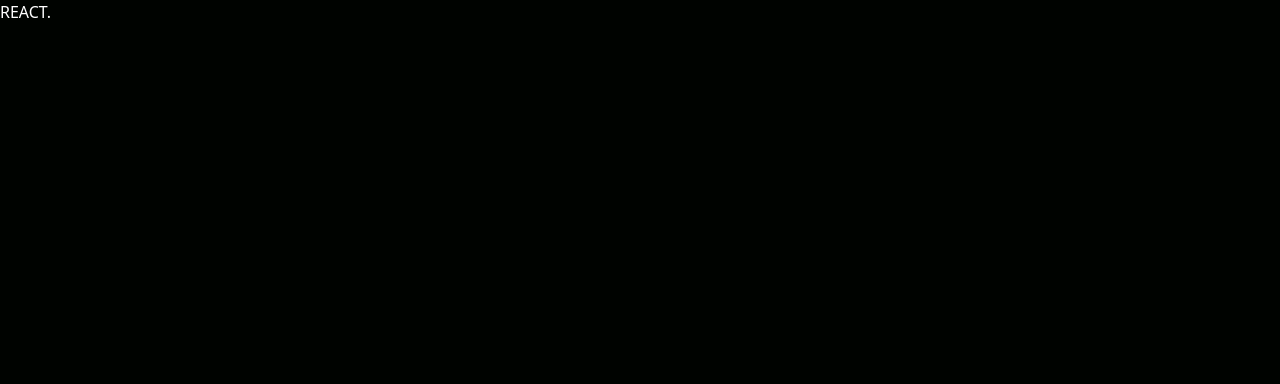
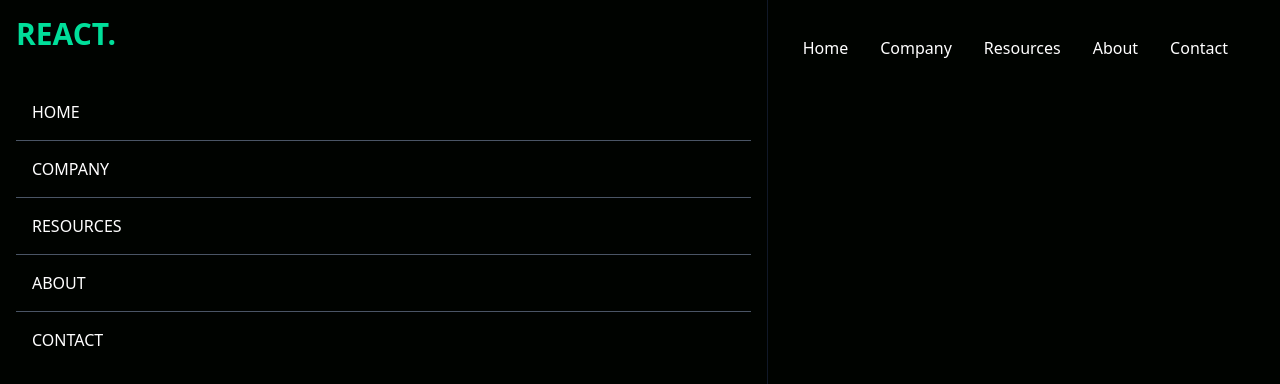
Before and after one commit to DhavitG/Data-monitor-react, a React (Vite) app: page / in a window 1280 px wide. Shown: the top 384 px of the page. Built offline with nearby package versions, Linux system fonts and the light colour scheme.

Commit message:
Navbar Component

```diff
--- a/package.json
+++ b/package.json
@@ -13,6 +13,7 @@
     "@tailwindcss/vite": "^4.1.8",
     "react": "^19.1.0",
     "react-dom": "^19.1.0",
+    "react-icons": "^5.5.0",
     "tailwindcss": "^4.1.8"
   },
   "devDependencies": {
--- a/src/Components/Navbar.jsx
+++ b/src/Components/Navbar.jsx
@@ -1,9 +1,44 @@
-import React from "react";
+import { useState } from "react";
+import { AiOutlineClose, AiOutlineMenu } from "react-icons/ai";
 
 function Navbar() {
+  const [nav, setNav] = useState(false);
+
+  const handleNav = () => {
+    setNav((prev) => !prev);
+  };
   return (
-    <div className="text-white">
-      <h1>REACT.</h1>
+    <div className="flex justify-between items-center h-24 max-w-[1240px] mx-auto px-4 text-white">
+      <h1 className="w-full text-3xl font-bold text-[#00df9a]">REACT.</h1>
+      <ul className="hidden md:flex">
+        <li className="p-4">Home</li>
+        <li className="p-4">Company</li>
+        <li className="p-4">Resources</li>
+        <li className="p-4">About</li>
+        <li className="p-4">Contact</li>
+      </ul>
+
+      <div onClick={handleNav} className="block md:hidden">
+        {!nav ? <AiOutlineClose size={20} /> : <AiOutlineMenu size={20} />}
+      </div>
+      <div
+        className={
+          !nav
+            ? "fixed left-0 top-0 w-[60%] h-full border-r border-r-gray-900 bg-[#000300] ease-in-out duration-500"
+            : "fixed left-[-100%] top-0 h-full ease-in-out duration-500"
+        }
+      >
+        <h1 className="w-full text-3xl font-bold text-[#00df9a] m-4 ">
+          REACT.
+        </h1>
+        <ul className="uppercase p-4">
+          <li className="p-4 border-b border-gray-600">Home</li>
+          <li className="p-4 border-b border-gray-600">Company</li>
+          <li className="p-4 border-b border-gray-600">Resources</li>
+          <li className="p-4 border-b border-gray-600">About</li>
+          <li className="p-4">Contact</li>
+        </ul>
+      </div>
     </div>
   );
 }
```
Also changed, not shown: 1 other file (tests, documents, lock files or other folders).
